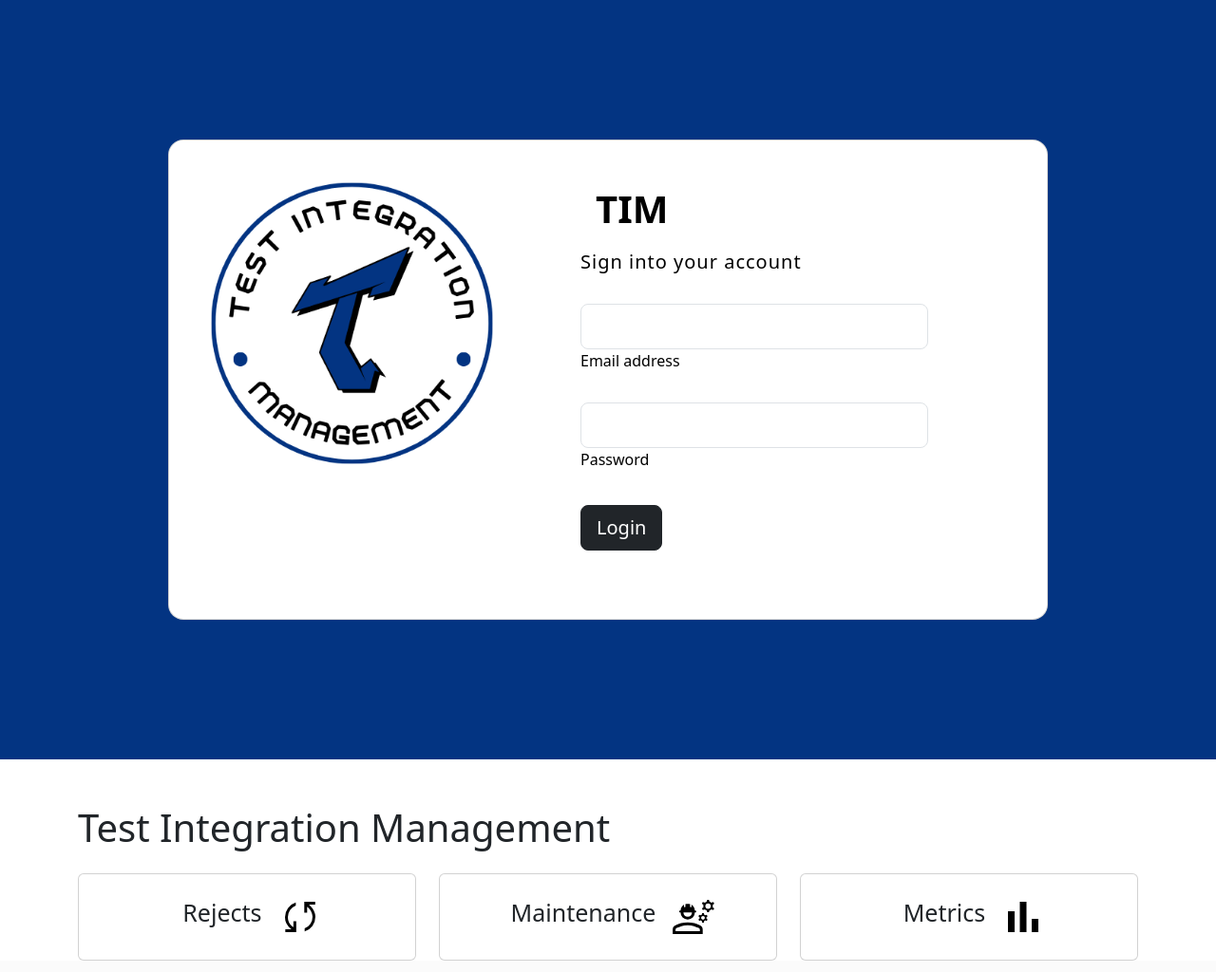
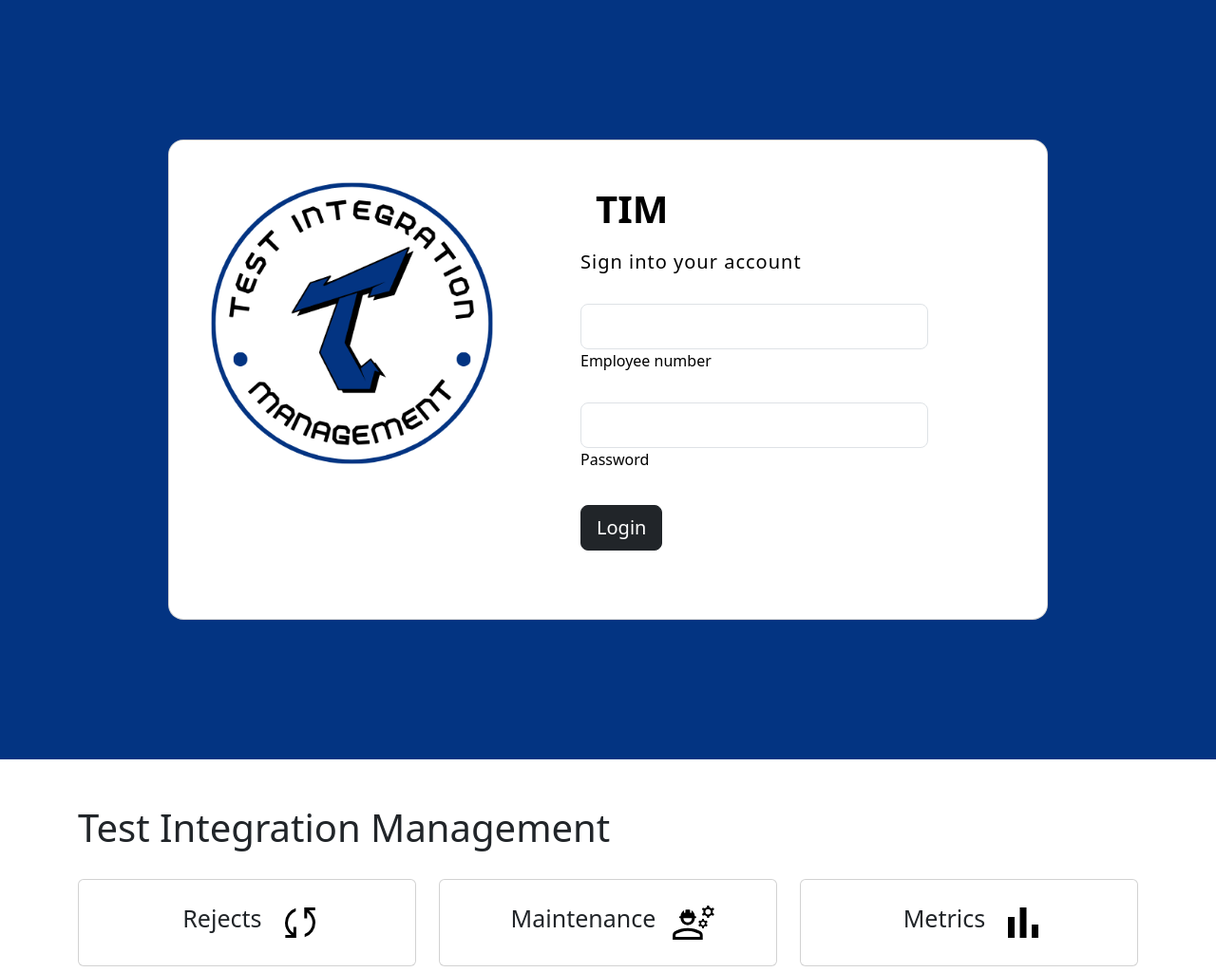
Before and after one commit to JoseArevalozz/Tim_db, a Django app: page /login in a window 1280 px wide. Shown: the whole page at 95% size. Run offline with Django 4.2, Linux system fonts and the light colour scheme; some libraries are stand-ins or nearby versions.

Commit message:
Se agrega opcion en falla, se agregan al nav las nuevas vistas y se acomodan los botones

```diff
--- a/forms_db/models.py
+++ b/forms_db/models.py
@@ -96,7 +96,7 @@ class ErrorMessages(models.Model):
 
 class Failures(models.Model):
     shifts = (('1', '1'), ('2', '2'), ('3', '3') )
-    ca_options = (('Resettled subassy and slaves parts', 'Resettled subassy and slaves parts'), ('Retest in another tester', 'Retest in another tester'), ('Retest no touch', 'Retest no touch'), ('Change component', 'Change component'), ('Clean component', 'Clean component'))
+    ca_options = (('Resettled subassy and slaves parts', 'Resettled subassy and slaves parts'), ('Retest in another tester', 'Retest in another tester'), ('Retest no touch', 'Retest no touch'), ('Change component', 'Change component'), ('Clean component', 'Clean component'),('reset equipment and retest','reset equipment and retest'))
 
     id_s = models.ForeignKey(Station, on_delete=models.SET_NULL, blank=True, null=True,)
     sn_f = models.ForeignKey(Uut, on_delete=models.CASCADE)
--- a/forms_db/templates/base/first.html
+++ b/forms_db/templates/base/first.html
@@ -5,7 +5,7 @@
 <div class="container mt-5">
     <h1>Test Integration Management</h1>
     <div class="row text-center">
-        <div class="col-sm-6 col-md-4 mt-3">
+        <div id='rejectButton' class="btn border-0 col-sm-6 col-md-4 mt-3">
             <div class="card card-rejects">
                 <div class="card-body">
                     <a  href="{% url 'menuRejects'%}" class="card-title btn border-0" style="font-size: 25px;">Rejects</a>
@@ -13,7 +13,7 @@
                 </div>
             </div>
         </div>
-        <div class="col-sm-6 col-md-4 mt-3">
+        <div id='maintenanceButton' class="btn border-0 col-sm-6 col-md-4 mt-3">
             <div class="card card-maintenance">
                 <div class="card-body">
                     <a href="{% url 'menuMaintenance' %}" class="card-title btn border-0" style="font-size: 25px;">Maintenance</a>
@@ -21,7 +21,7 @@
                 </div>
             </div>
         </div>
-        <div class="col-sm-6 col-md-4 mt-3">
+        <div id='metricButton' class="btn border-0 col-sm-6 col-md-4 mt-3">
             <div class="card card-metrics">
                 <div class="card-body">
                     <a href="{% url 'menuMetrics' %}" class="card-title btn border-0" style="font-size: 25px;">Metrics</a>
@@ -31,4 +31,21 @@
         </div>
     </div>
 </div>
+
+<script>
+    // Script para el enlace 'Register Maintenance'
+    document.getElementById("rejectButton").addEventListener("click", function() {
+        window.location.href = "{% url 'menuRejects'%}";
+    });
+
+    // Script para el enlace 'Register Spare'
+    document.getElementById("maintenanceButton").addEventListener("click", function() {
+        window.location.href = "{% url 'menuMaintenance' %}";
+    });
+
+    // Script para el enlace 'Active Maintenance'
+    document.getElementById("showMaintenanceButton").addEventListener("click", function() {
+        window.location.href = "{% url 'menuMetrics' %}";
+    });
+</script>
 {% endblock %}
--- a/templates/login.html
+++ b/templates/login.html
@@ -24,7 +24,7 @@
 
                   <div class="form-outline mb-4">
                     <input type="text" id="" name="user" class="form-control form-control-lg" />
-                    <label class="form-label" for="form2Example17">Email address</label>
+                    <label class="form-label" for="form2Example17">Employee number</label>
                   </div>
 
                   <div class="form-outline mb-4">
--- a/templates/nav.html
+++ b/templates/nav.html
@@ -63,6 +63,7 @@
                     <ul class="dropdown-menu mb-5">
                         <li> <a class="dropdown-item" href="{% url 'maintenance_form' %}">Register Maintenance</a> </li>
                         <li> <a class="dropdown-item" href="{% url 'spare_form' %}">Register Spare</a> </li>
+                        <li> <a class="dropdown-item" href="{% url 'show_Maintenance' %}">Active Maintenance</a> </li>
                     </ul>
                 </li>
                 <li style="list-style: none;" class=" mb-4 nav-item dropdown text-white">
```
Also changed, not shown: forms_db/templates/base/menuMaintenance.html (+17 -6 lines).
